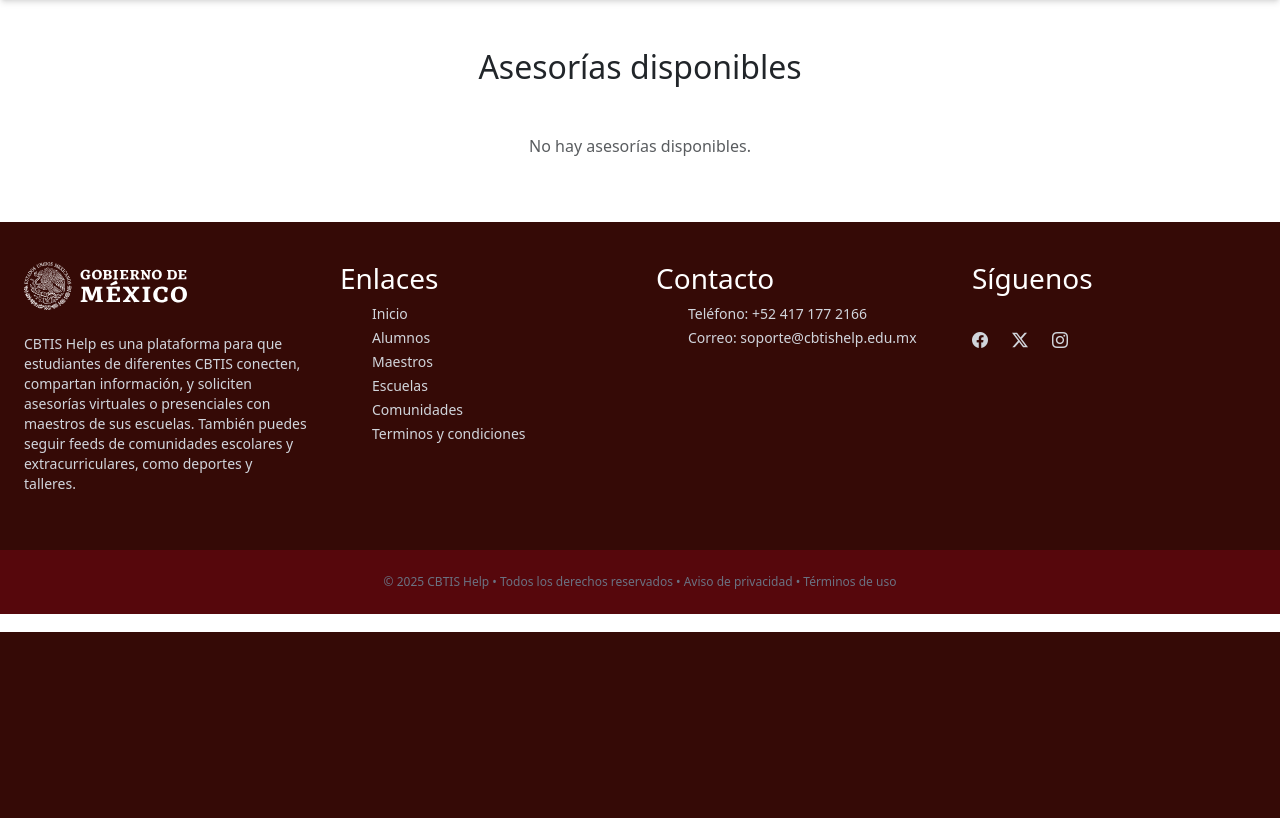
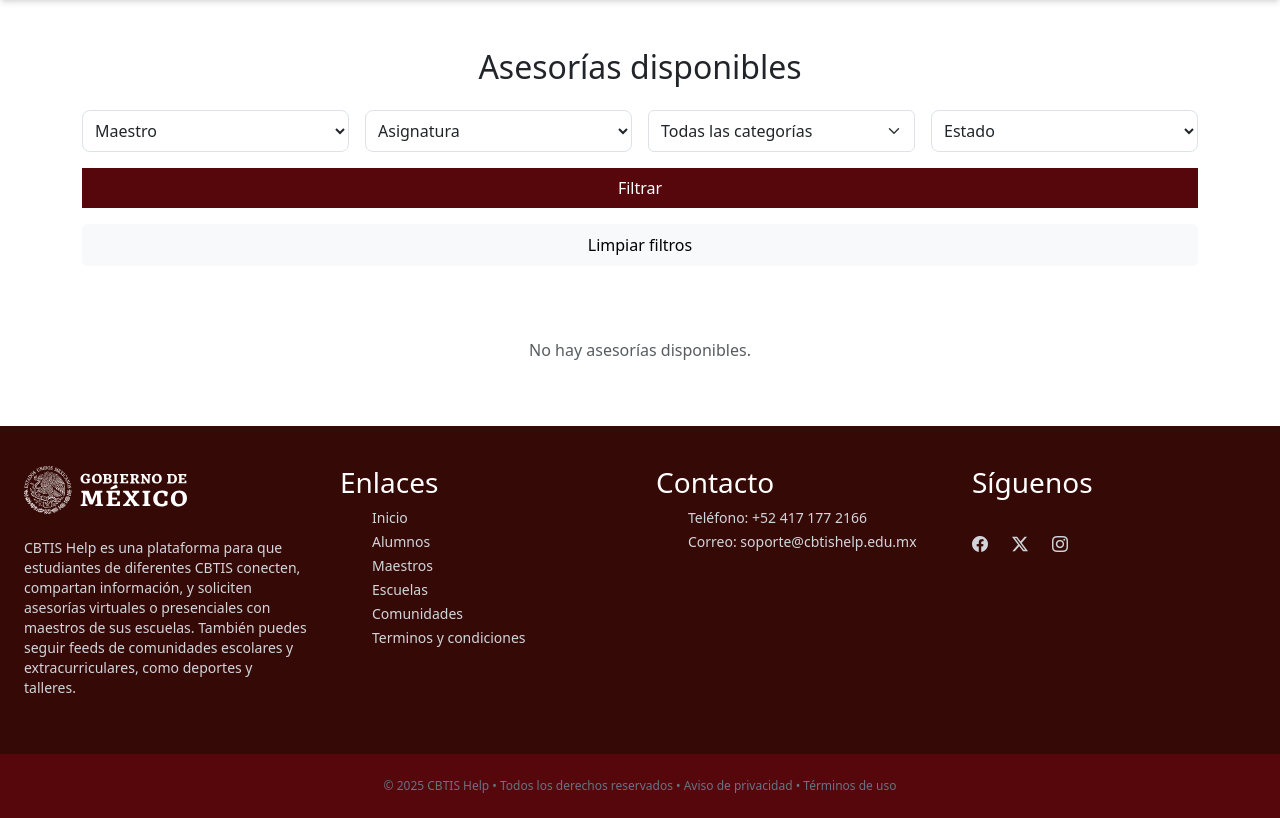
Before and after one commit to henryydata/CBTIS-HELP, a Django app: page /asesorias/ in a window 1280 px wide. Shown: the part 168-986 px from the top of the page. Before the commit the page ends 800 px from the top, so only its background shows below. Run offline with Django 5.2, Linux system fonts and the light colour scheme; a user stored in the database is signed in; tables that the repository leaves empty hold one stand-in row (values such as "Sample post"); parts of the project's set-up code (start-up, migrations or seed data) failed here and were passed over; some libraries are stand-ins or nearby versions.

Commit message:
Implementacion de filtros en la pagina de asesorias

```diff
--- a/asesorias/templates/asesorias/asesorias.html
+++ b/asesorias/templates/asesorias/asesorias.html
@@ -8,6 +8,51 @@
   <h2 class="text-center mb-4">Asesorías disponibles</h2>
 
   <div class="row g-4">
+    <form method="GET" action="" class="grid grid-cols-4 gap-3 mb-4">
+
+        <select name="maestro" class="p-2 border rounded-lg">
+            <option value="">Maestro</option>
+            {% for m in maestros %}
+                <option value="{{ m.id }}" {% if request.GET.maestro == m.id|stringformat:"s" %}selected{% endif %}>
+                    {{ m.nombre }}
+                </option>
+            {% endfor %}
+        </select>
+
+        <select name="asignatura" class="p-2 border rounded-lg">
+            <option value="">Asignatura</option>
+            {% for a in asignaturas %}
+                <option value="{{ a.id }}" {% if request.GET.asignatura == a.id|stringformat:"s" %}selected{% endif %}>
+                    {{ a.nombre }}
+                </option>
+            {% endfor %}
+        </select>
+
+        <select name="categoria" class="form-select">
+            <option value="">Todas las categorías</option>
+
+            {% for c in categorias %}
+                <option value="{{ c.id }}" {% if request.GET.categoria == c.id|stringformat:"s" %}selected{% endif %}>
+                    {{ c.categoria }}   <!-- usa el __str__ -->
+                </option>
+            {% endfor %}
+        </select>
+
+        <select name="estado" class="p-2 border rounded-lg">
+            <option value="">Estado</option>
+            <option value="1" {% if request.GET.estado == "1" %}selected{% endif %}>Inscrito</option>
+            <option value="0" {% if request.GET.estado == "0" %}selected{% endif %}>No inscrito</option>
+        </select>
+
+        <button class="bg-[#56070c] text-white p-2 rounded-lg col-span-4">
+            Filtrar
+        </button>
+        <a href="{% url 'asesorias' %}"
+          class="btn btn-light p-2 rounded-lg text-center col-span-4">
+            Limpiar filtros
+        </a>
+    </form>
+
     {% for asesoria in asesorias %}
 
       {% with inscrito=inscripciones|dictget:asesoria.id %}
@@ -30,7 +75,7 @@
               <p><strong>Escuela:</strong> {{ asesoria.escuela }}</p>
             {% endif %}
 
-            <p><strong>Categoría:</strong> {{ asesoria.categoria }}</p>
+            <p><strong>Categoría:</strong> {{ asesoria.categoria.categoria }}</p>
 
             <!-- Cupos -->
             <p id="cupo-{{ asesoria.id }}">
--- a/asesorias/views.py
+++ b/asesorias/views.py
@@ -2,6 +2,9 @@
 from django.contrib import messages
 from .models import Asesoria, InscripcionAsesoria
 from .forms import AsesoriaForm
+from maestros.models import Maestro
+from asignaturas.models import Asignatura
+from categorias.models import Categoria
 from django.views.decorators.http import require_POST
 from django.http import JsonResponse
 from django.utils import timezone
@@ -9,24 +12,49 @@
 from django.conf import settings
 from django.template.loader import render_to_string
 import threading
+from django.db.models import Q
 
-# listar las asesorias
 def asesorias(request):
     hoy = timezone.localdate()
+    maestro = request.GET.get("maestro")
+    asignatura = request.GET.get("asignatura")
+    categoria = request.GET.get("categoria")
+    estado = request.GET.get("estado")
     asesorias = Asesoria.objects.filter(fecha__gte=hoy).order_by('fecha')
+    if maestro:
+        asesorias = asesorias.filter(maestro_id=maestro)
+
+    if asignatura:
+        asesorias = asesorias.filter(asignatura_id=asignatura)
+
+    if categoria:
+        asesorias = asesorias.filter(categoria_id=categoria)
+
+    if estado == "1":
+        asesorias = asesorias.filter(inscripcionasesoria__estado=True).distinct()
+
+    elif estado == "0":
+        asesorias = asesorias.exclude(inscripcionasesoria__estado=True).distinct()
+
     alumno = request.user.alumno
 
     inscripciones = {
-        i.asesoria.id: i.estado
+        i.asesoria_id: i.estado
         for i in InscripcionAsesoria.objects.filter(alumno=alumno)
     }
 
-    return render(request, "asesorias/asesorias.html", {
+    context = {
         "asesorias": asesorias,
         "inscripciones": inscripciones,
-    })
+        "maestros": Maestro.objects.all(),
+        "asignaturas": Asignatura.objects.all(),
+        "categorias": Categoria.objects.filter(tipo='Asesoria'),
+        "request": request,
+    }
 
-# lisatar las asesorias en una tabla con los botones eliminar y modificar
+    return render(request, "asesorias/asesorias.html", context)
+
+# listar las asesorias en una tabla con los botones eliminar y modificar
 def listar(request):
     asesorias=Asesoria.objects.all()
     data={
```
